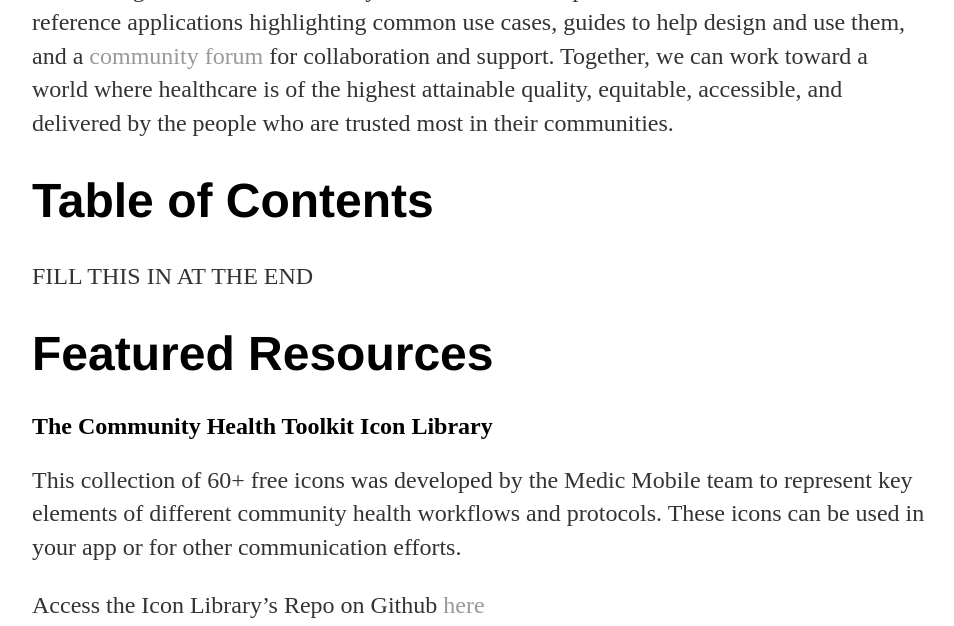
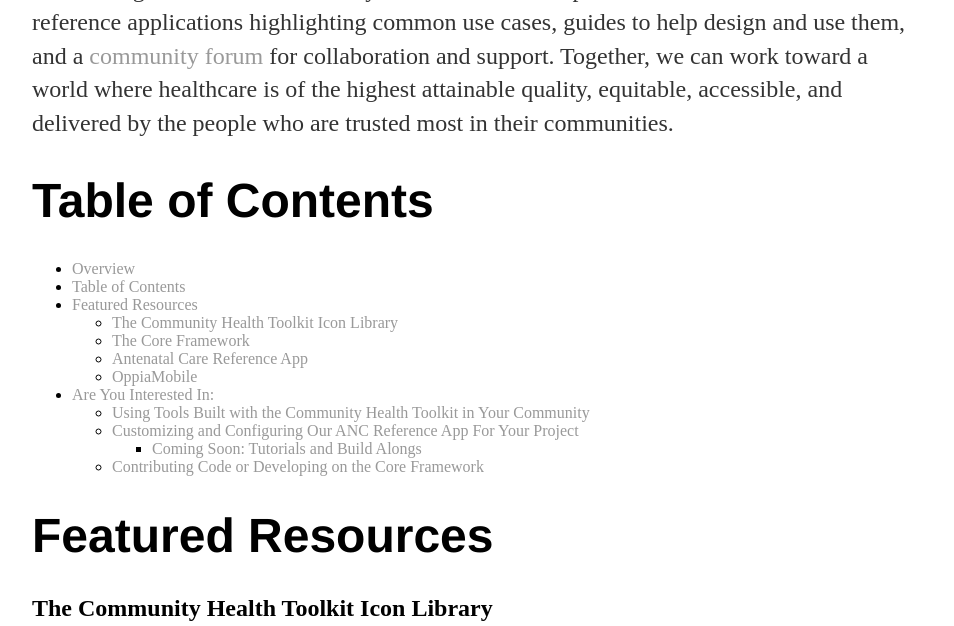
Before and after one commit to smbuthia/medic.github.io, a Jekyll site: the page built from index.md, in a window 1280 px wide and 1400 px high, scrolled down 383 px. Shown: the top 626 px of the window, without its empty margins (160-1114 px from the left). Built offline with Jekyll 4.4.1, drawn with Linux system fonts in a browser that asks for light colours; our own code applies the rules of GitHub Pages for plain Markdown files; some of the changed text lies outside the part shown; grey boxes are pictures that could not be loaded.

Commit message:
Fixes to layout etc

```diff
--- a/index.md
+++ b/index.md
@@ -1,3 +1,8 @@
+---
+layout: default
+title: Community Health Toolkit Documentation
+---
+
 # Overview
 
 The [Community Health Toolkit](http://communityhealthtoolkit.org_) (CHT) is a project by a group of leading organizations who have come together to support the development of digital health initiatives in the hardest-to-reach areas.
@@ -6,7 +11,8 @@ The Community Health Toolkit provides you with resources to design, build, deplo
 
 # Table of Contents
 
- FILL THIS IN AT THE END
+* This will become a table of contents (this text will be scraped).
+{:toc}
 
 # Featured Resources
 
@@ -16,7 +22,7 @@ This collection of 60+ free icons was developed by the Medic Mobile team to repr
 
 Access the Icon Library's Repo on Github [here](https://github.com/medic/icon-library)
 
-<img alt="Example Icons" style="border-width:0" src="https://github.com/medic/medic.github.io/blob/master/images/preview-icon-library.png?format=1000w" />
+![Example Icons](./images/preview-icon-library.png?format=1000w)
 
 ## The Core Framework
 
@@ -26,34 +32,33 @@ App developers are able to define health system roles, permissions and reporting
 
 The Core Framework can be used to support the unique needs of a given health system and the work of community health workers, frontline supervisors, facility-based nurses, health system managers, and even patients and caregivers.
 
-Access a self-guided demo of an app built with the Core Framework [here](https://communityhealthtoolkit.org/contact)
+Access a self-guided demo of an app built with the Core Framework [here](https://communityhealthtoolkit.org/contact).
 
-You can also explore an overview of the Core Framework and its key features [here](core-framework-overview.pdf)
+You can also explore an overview of the Core Framework and its key features [here](./resource-overviews/core-framework-overview.pdf).
 
-<a href="https://github.com/medic/medic.github.io/blob/master/resource-overviews/core-framework-overview.pdf"><img src="https://github.com/medic/medic.github.io/blob/master/images/preview-core-framework-overview.png"></a>
+[![Core Framework Overview](./images/preview-core-framework-overview.png)](./resource-overviews/core-framework-overview.pdf)
 
 ## Antenatal Care Reference App
 
 Reference Apps provide organizations with a template for structuring and organizing a community health workflow, its configuration code, and testing framework. They include a foundation for forms, data fields, and even analytics, and can be deployed as-is or easily customized by a developer for your unique context.
 
-Learn more about developing your own community health app [here](https://github.com/medic/medic-docs/blob/master/configuration/developing-community-health-applications.md)
+Learn more about developing your own community health app [here](https://github.com/medic/medic-docs/blob/master/configuration/developing-community-health-applications.md).
 
-You can also explore an overview of the ANC Reference App and its key features [here](anc-reference-app-overview.pdf)
+You can also explore an overview of the ANC Reference App and its key features [here](./resource-overviews/anc-reference-app-overview.pdf).
 
-<a href="https://github.com/medic/medic.github.io/blob/master/resource-overviews/anc-reference-app-overview.pdf"><img src="https://github.com/medic/medic.github.io/blob/master/images/preview-anc-ref-app-overview.png"></a>
-
+[![ANC Overview](./images/preview-anc-ref-app-overview.png)](./resource-overviews/anc-reference-app-overview.pdf)
 
 ## OppiaMobile
 
 OppiaMobile is an open source mobile learning platform specially designed  for delivering learning content, multimedia and quizzes in low-broadband settings. All the content and activities can be accessed and used even when no internet connection is available, and users can earn points and badges for completing activities, quizzes and watching videos
 
-Learn more about OppiaMobile's features [here](https://digital-campus.org/oppiamobile/)
+Learn more about OppiaMobile's features [here](https://digital-campus.org/oppiamobile/).
 
-You can also read a platform overview for developers [here](https://digital-campus.org/oppiamobile/developers/)
+You can also read a platform overview for developers [here](https://digital-campus.org/oppiamobile/developers/).
 
 # Are You Interested In:
 
-  ## Using Tools Built with the Community Health Toolkit in Your Community
+## Using Tools Built with the Community Health Toolkit in Your Community
 
 The resources provided through the Community Health Toolkit can be used to build digital health apps used at the community, health facility, and health system level:
 
@@ -63,22 +68,21 @@ The resources provided through the Community Health Toolkit can be used to build
 
 **At the health system level,** data managers and others use apps and admin consoles built with the CHT to collate and report on key community and health system data. Their work often involves following up with supervisors and nurses to verify data for accuracy and completion.
 
-![Community Health Apps Built with the CHT](images/appdemo-trio.gif)
+![Community Health Apps Built with the CHT](./images/appdemo-trio.gif)
 
- Have questions? Want to learn alongside a community of users? Join our [community forum](https://forum.communityhealthtoolkit.org) and let us know how we can help!
+Have questions? Want to learn alongside a community of users? Join our [community forum](https://forum.communityhealthtoolkit.org) and let us know how we can help!
 
-  ## Customizing and Configuring Our ANC Reference App For Your Project
+## Customizing and Configuring Our ANC Reference App For Your Project
 
 While our ANC Reference App can be used as is, most organizations and projects will want to configure and customize the app's tasks, care cuides, reports and even branding. These changes are not made at the Core Framework code level, but often still require technical skills and experience.
 
-To explore how we use forms to build the Tasks, Care Guides, and Reports that take health workers through care protocols and provide decision support for interactions with patients, read our Configuration Best Practices Guide [here](https://github.com/medic/medic.github.io/blob/master/resource-overviews/configuration-best-practices-overview.pdf).
+To explore how we use forms to build the Tasks, Care Guides, and Reports that take health workers through care protocols and provide decision support for interactions with patients, read our Configuration Best Practices Guide [here](./resource-overviews/configuration-best-practices-overview.pdf).
 
-<a href="https://github.com/medic/medic.github.io/blob/master/resource-overviews/app-branding-overview.pdf"><img src="https://github.com/medic/medic.github.io/blob/master/images/preview-configuration-best-practices-overview.png"></a>
+[![Configuration Best Practices](./images/preview-configuration-best-practices-overview.png)](./resource-overviews/app-branding-overview.pdf)
 
 To learn how to add your own logo, project name, and more to our Reference App, read our App Branding Guide [here](https://github.com/medic/medic.github.io/blob/master/resource-overviews/app-branding-overview.pdf).
 
-<a href="https://github.com/medic/medic.github.io/blob/master/resource-overviews/app-branding-overview.pdf"><img src="https://github.com/medic/medic.github.io/blob/master/images/preview-app-branding-overview.png"></a>
-
+[![App Branding Overview](./images/preview-app-branding-overview.png)](./resource-overviews/app-branding-overview.pdf)
 
 ### Coming Soon: Tutorials and Build Alongs
 
```
